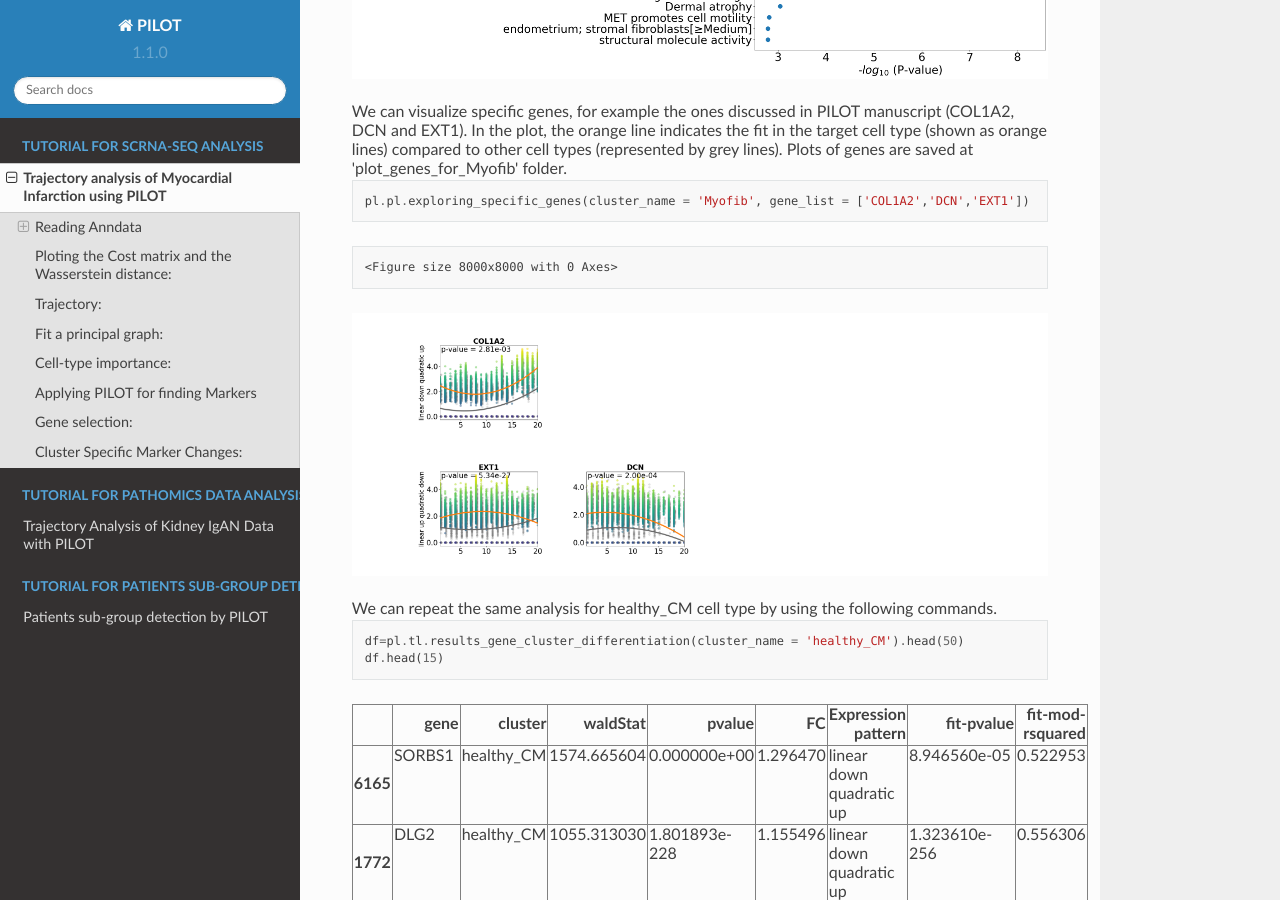
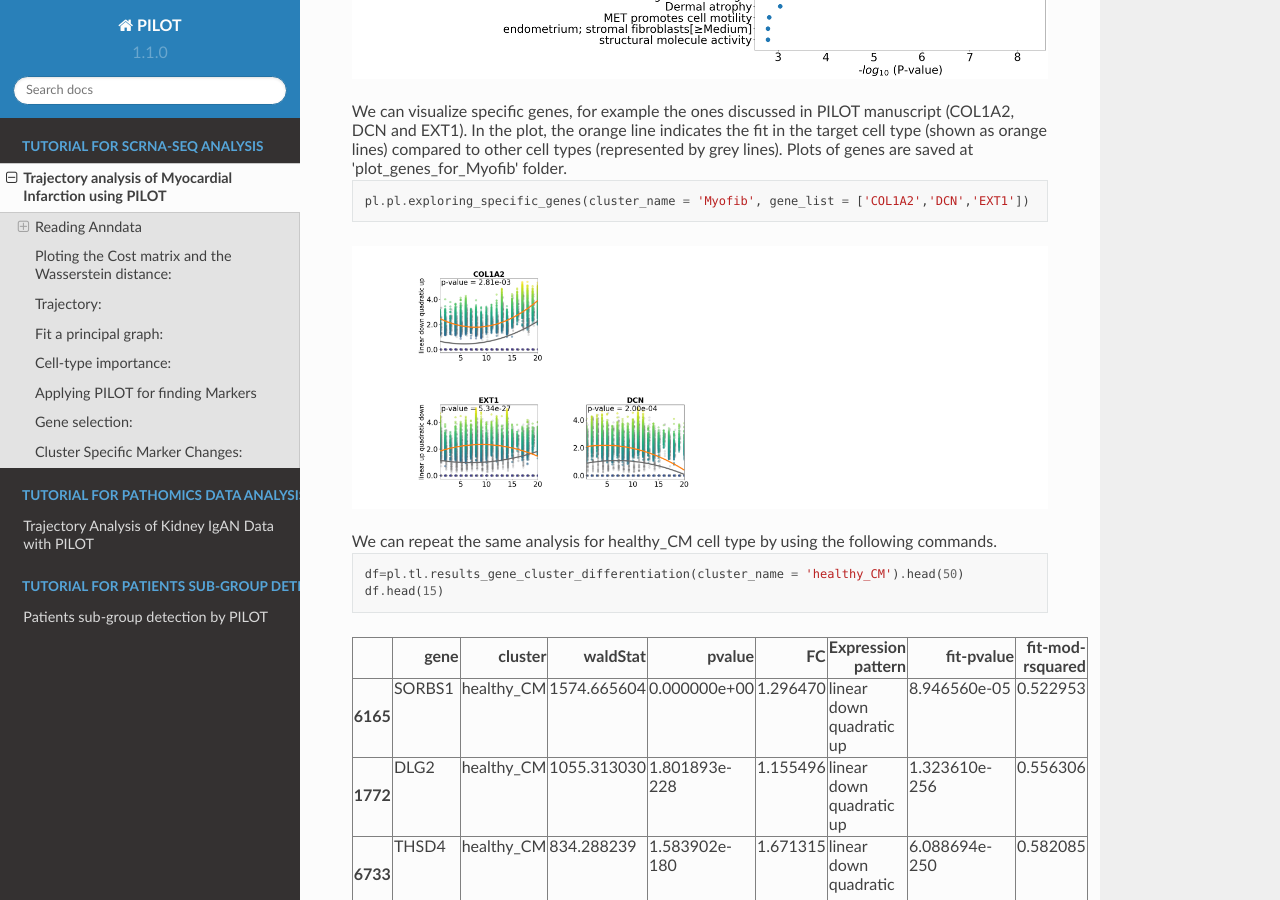
Before and after one commit to CostaLab/PILOT, a Sphinx documentation site: the page built from docs/source/Myocardial_infarction.md, in a window 1280 px wide and 900 px high, scrolled down 7971 px. Built offline with Sphinx 7.4.7 and the Read the Docs theme 2.0.0, drawn with Linux system fonts in a browser that asks for light colours; some of the changed text lies outside the part shown.

Commit message:
Update Myocardial_infarction img and tm modi

````diff
--- a/docs/source/Myocardial_infarction.md
+++ b/docs/source/Myocardial_infarction.md
@@ -408,7 +408,7 @@ pl.pl.exploring_specific_genes(cluster_name = 'Myofib', gene_list = ['COL1A2','D
 ```
 
 
-    <Figure size 8000x8000 with 0 Axes>
+
 
 
 
@@ -655,7 +655,7 @@ pl.pl.exploring_specific_genes(cluster_name = 'healthy_CM', gene_list = ['MYBPC3
 ```
 
 
-    <Figure size 8000x8000 with 0 Axes>
+
 
 
 
````
